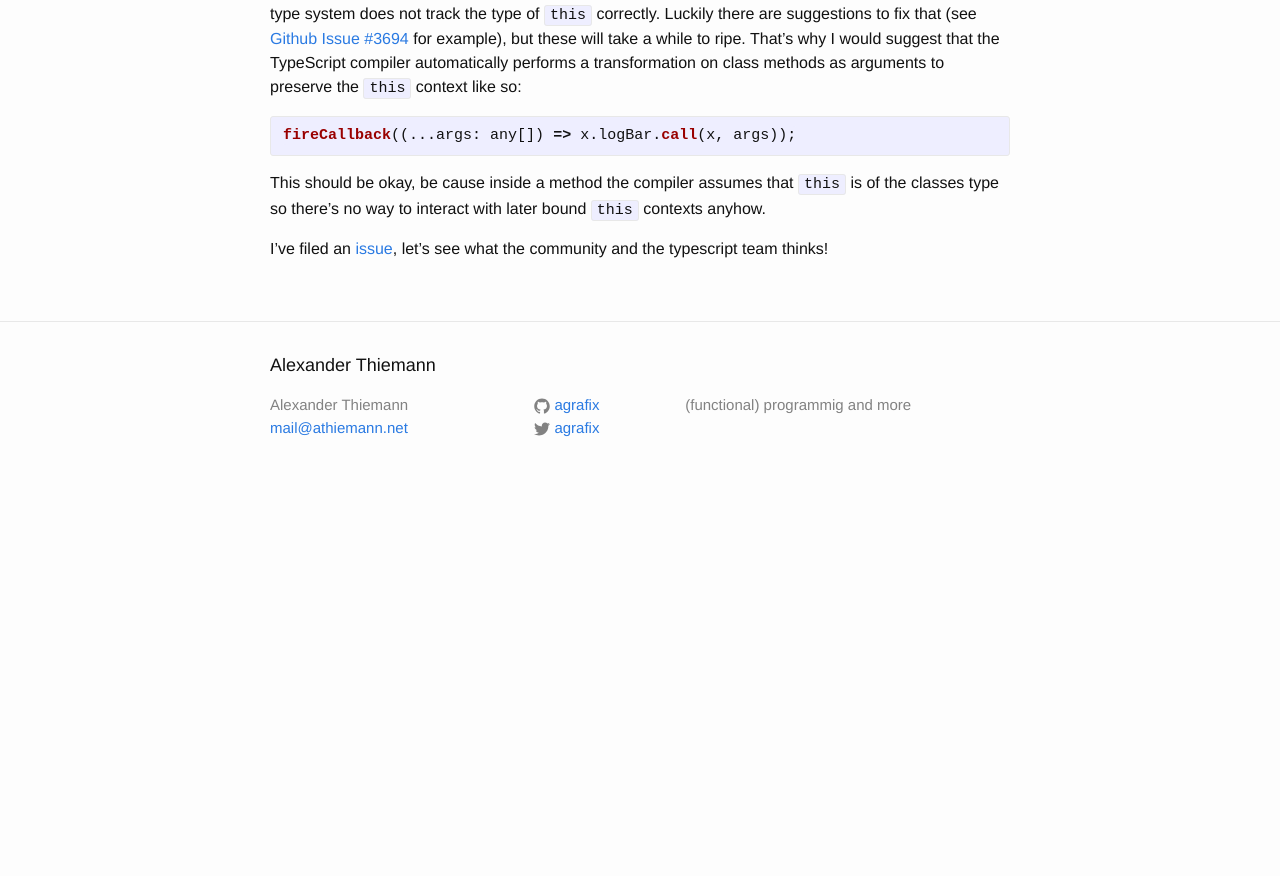
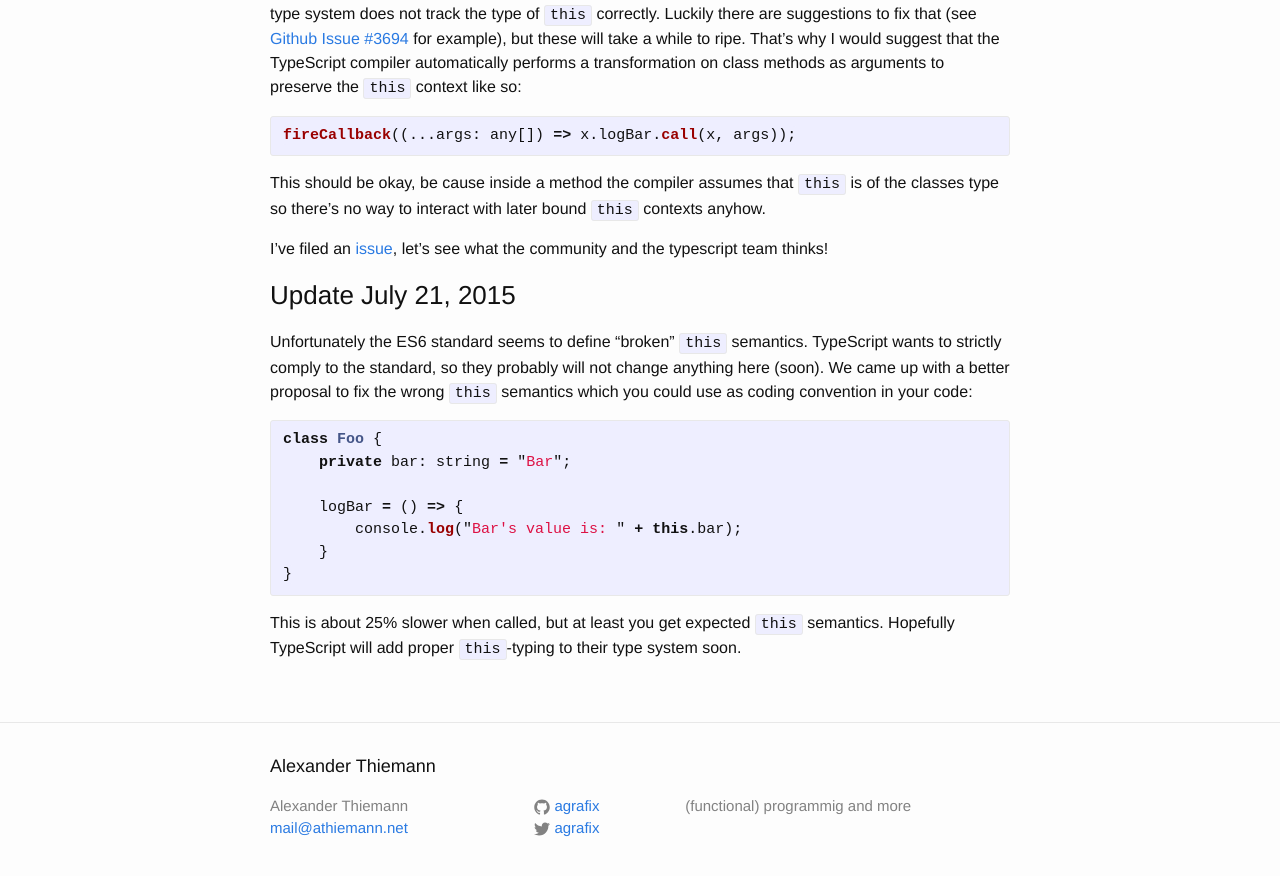
Before and after one commit to agrafix/homepage, a Jekyll site: the page built from _posts/2015-07-19-typescript-class-method-this.markdown, in a window 1280 px wide and 900 px high, scrolled down 1094 px. Shown: the top 876 px of the window. Built offline with Jekyll 4.4.1, drawn with Linux system fonts in a browser that asks for light colours; before the commit the page ends 1593 px from its top, so only the background shows below that.

Commit message:
add update to ts this method

```diff
--- a/_posts/2015-07-19-typescript-class-method-this.markdown
+++ b/_posts/2015-07-19-typescript-class-method-this.markdown
@@ -50,6 +50,23 @@ This should be okay, be cause inside a method the compiler assumes that `this` i
 
 I've filed an [issue][gh-3927], let's see what the community and the typescript team thinks!
 
+### Update July 21, 2015
+
+Unfortunately the ES6 standard seems to define "broken" `this` semantics. TypeScript wants to strictly comply to the standard, so they probably will not change anything here (soon). We came up with a better proposal to fix the wrong `this` semantics which you could use as coding convention in your code:
+
+{% highlight javascript %}
+class Foo {
+    private bar: string = "Bar";
+
+    logBar = () => {
+        console.log("Bar's value is: " + this.bar);
+    }
+}
+{% endhighlight %}
+
+This is about 25% slower when called, but at least you get expected `this` semantics. Hopefully TypeScript will add proper `this`-typing to their type system soon.
+
+
 [cp]: http://www.checkpad.de
 [ts]: http://www.typescriptlang.org/
 [dts]: https://github.com/borisyankov/DefinitelyTyped
```
